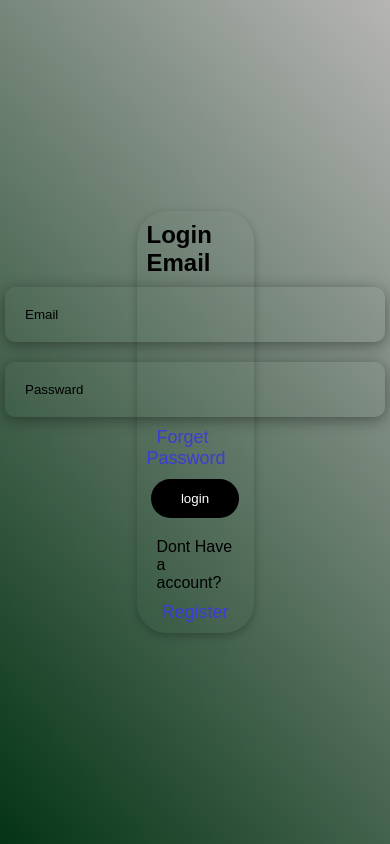
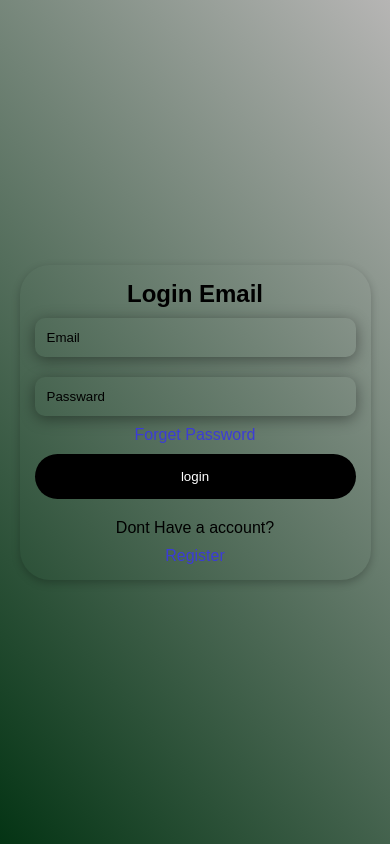
Before and after one commit to iamfarooq07/home-page, a plain HTML site: page index.html in a window 390 px wide. Drawn offline with Linux system fonts and the light colour scheme.

Commit message:
login bar

```diff
--- a/style.css
+++ b/style.css
@@ -16,7 +16,6 @@ body {
 
 .container {
     width: 30%;
-    height: 50%;
     padding: 10px;
     display: flex;
     justify-content: center;
@@ -85,3 +84,40 @@ a {
 a:hover {
     color: white;
 }
+
+/* media query */
+
+@media (max-width: 768px) {
+    .container {
+        width: 60%;
+        height: auto;
+        padding: 20px;
+    }
+
+    input {
+        width: 100%;
+        padding: 15px;
+    }
+}
+
+@media (max-width: 480px) {
+    .container {
+        width: 90%;
+        height: auto;
+        padding: 15px;
+    }
+
+    input {
+        width: 100%;
+        padding: 12px;
+    }
+
+    button {
+        width: 100%;
+        height: 45px;
+    }
+
+    .check a {
+        font-size: 16px;
+    }
+}
```
